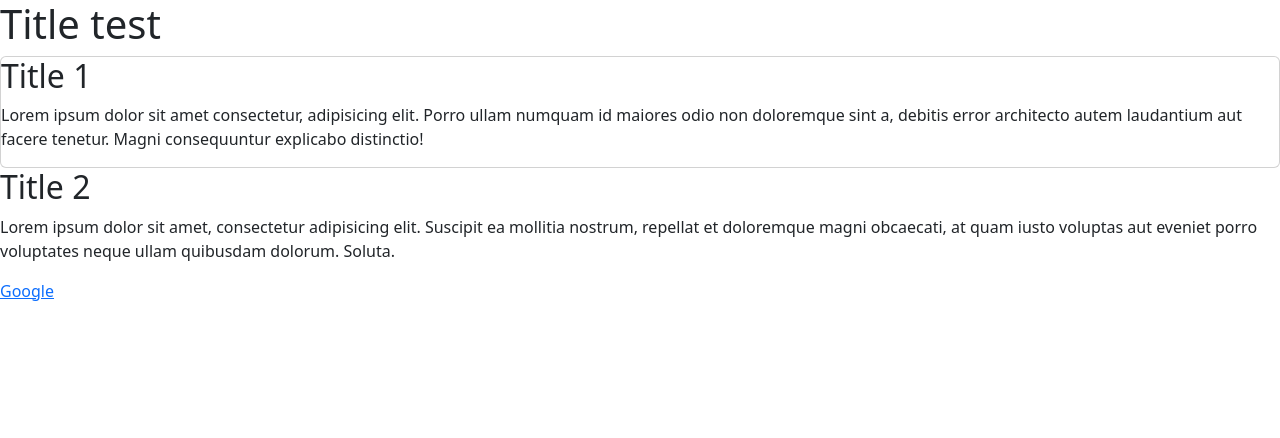
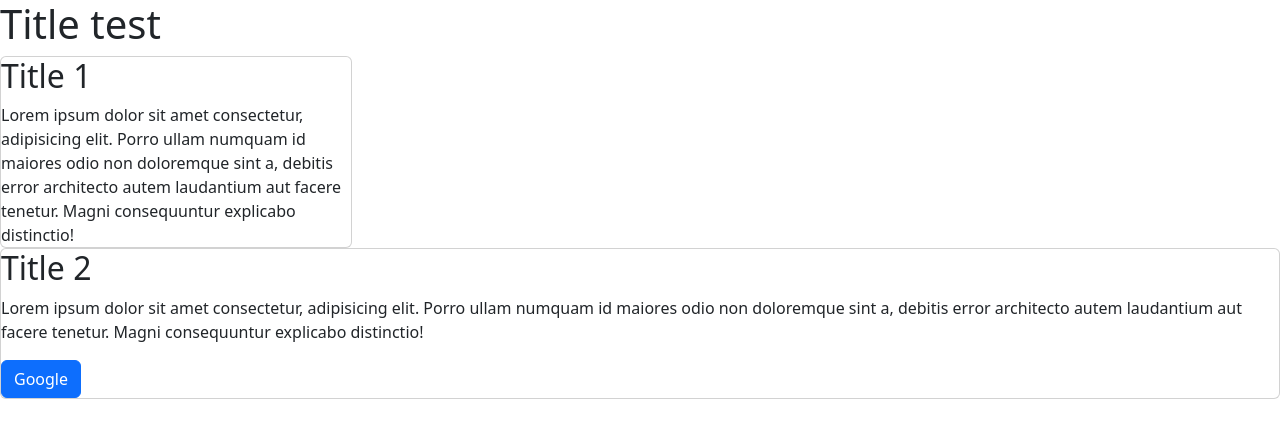
Before and after one commit to luca087/website-project-1, a plain HTML site: page index.html in a window 1280 px wide. Drawn offline with nearby package versions, Linux system fonts and the light colour scheme.

Commit message:
Update index.html

```diff
--- a/index.html
+++ b/index.html
@@ -13,15 +13,19 @@
     </header>
     <main>
         <div>
-            <div class="card">
-            <h2>Title 1</h2>
+            <div class="card" style="width: 22rem;">
+            <h2 class="card-title">Title 1</h2>
                 <div class="card=body">
-                    <p>Lorem ipsum dolor sit amet consectetur, adipisicing elit. Porro ullam numquam id maiores odio non doloremque sint a, debitis error architecto autem laudantium aut facere tenetur. Magni consequuntur explicabo distinctio!</p>
+                    <p class="card-text">Lorem ipsum dolor sit amet consectetur, adipisicing elit. Porro ullam numquam id maiores odio non doloremque sint a, debitis error architecto autem laudantium aut facere tenetur. Magni consequuntur explicabo distinctio!</p>
                 </div>
             </div>
-            <h2>Title 2</h2>
-            <p>Lorem ipsum dolor sit amet, consectetur adipisicing elit. Suscipit ea mollitia nostrum, repellat et doloremque magni obcaecati, at quam iusto voluptas aut eveniet porro voluptates neque ullam quibusdam dolorum. Soluta.</p>
-            <p><a href="https://google.com">Google</a></p>
+            <div class="card">
+            <h2 class="card-title">Title 2</h2>
+                <div class="card=body">
+                    <p class="card-text">Lorem ipsum dolor sit amet consectetur, adipisicing elit. Porro ullam numquam id maiores odio non doloremque sint a, debitis error architecto autem laudantium aut facere tenetur. Magni consequuntur explicabo distinctio!</p>
+                    <a class="btn btn-primary" href="https://google.com" target="blank">Google</a>
+                </div>
+            </div>
         </div>
     </main>
     <script src="https://cdn.jsdelivr.net/npm/bootstrap@5.2.3/dist/js/bootstrap.bundle.min.js" integrity="sha384-kenU1KFdBIe4zVF0s0G1M5b4hcpxyD9F7jL+jjXkk+Q2h455rYXK/7HAuoJl+0I4" crossorigin="anonymous"></script>
```
